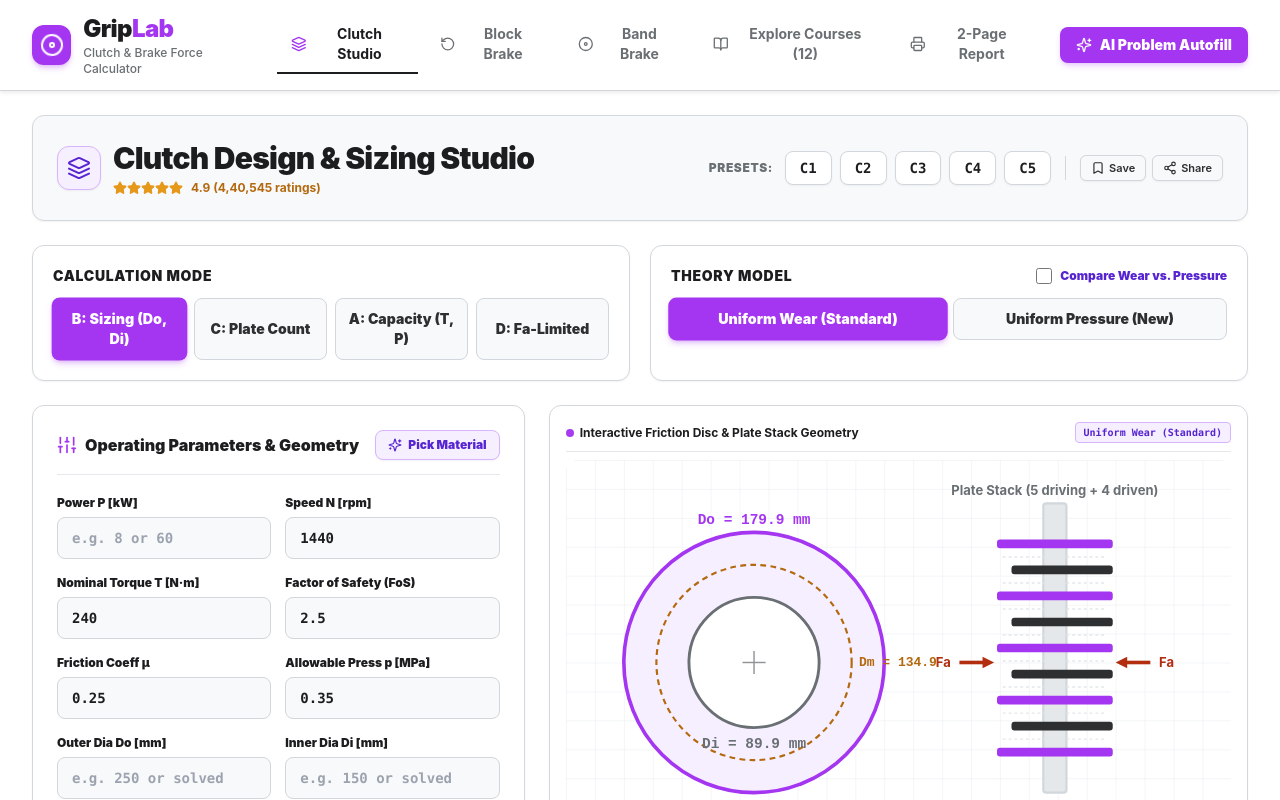
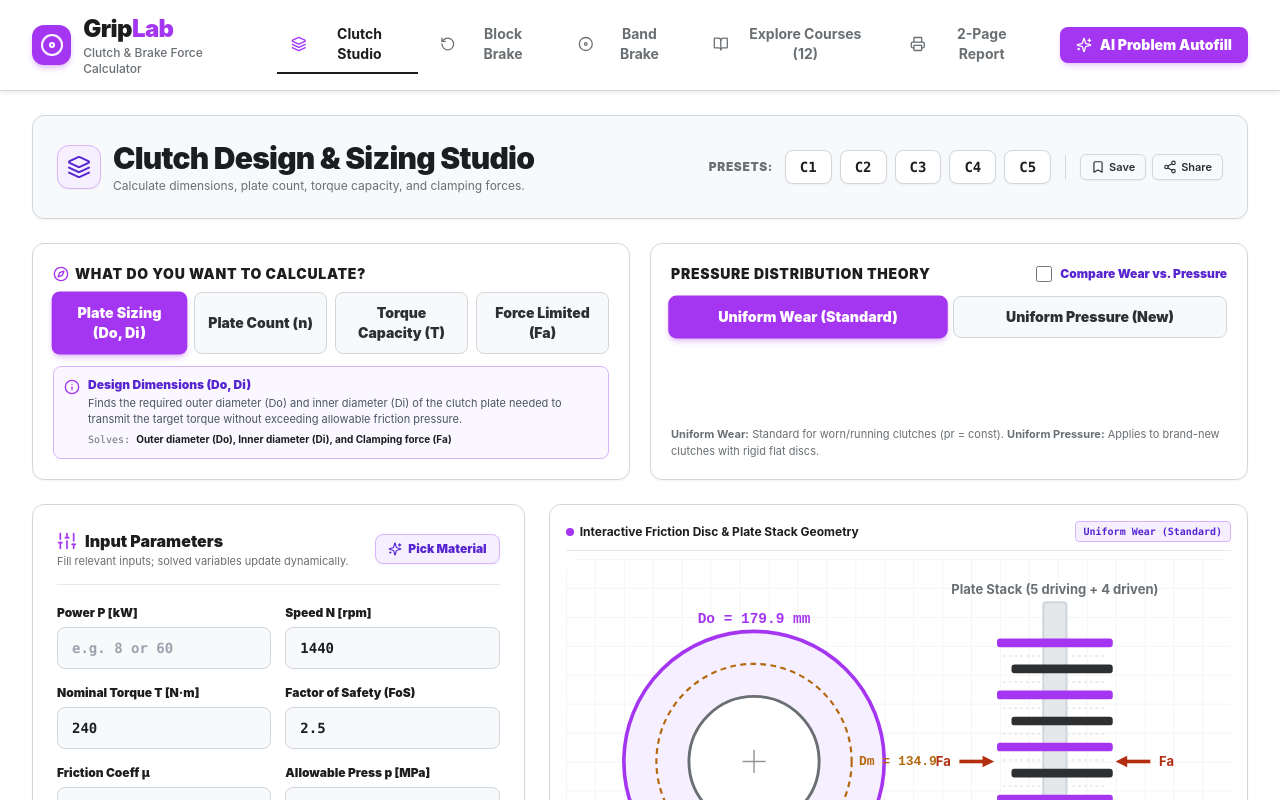
Before and after one commit to ahmed-ruhel/dmecluthbot, a Next.js app: page / in a window 1280 px wide. Shown: the top 800 px of the page. Built offline with nearby package versions, Linux system fonts and the light colour scheme.

Commit message:
feat(clutch): clarify calculation modes with descriptive titles and explanation cards

```diff
--- a/components/clutch/ClutchStudio.tsx
+++ b/components/clutch/ClutchStudio.tsx
@@ -15,7 +15,8 @@ import {
   CheckCircle2,
   Sliders,
   Scale,
-  Star,
+  Compass,
+  Info,
 } from "lucide-react";
 
 interface ClutchStudioProps {
@@ -217,9 +218,37 @@ export const ClutchStudio: React.FC<ClutchStudioProps> = ({ triggerPreset }) =>
 
   const s = result.success && result.summary ? result.summary : null;
 
+  // Calculation mode descriptions
+  const modeDescriptions: Record<ClutchSolveMode, { title: string; desc: string; inputsHighlight: string; solves: string }> = {
+    sizing: {
+      title: "Design Dimensions (Do, Di)",
+      desc: "Finds the required outer diameter (Do) and inner diameter (Di) of the clutch plate needed to transmit the target torque without exceeding allowable friction pressure.",
+      inputsHighlight: "Power/Torque, Diameter ratio (Di/Do), and Allowable pressure",
+      solves: "Outer diameter (Do), Inner diameter (Di), and Clamping force (Fa)",
+    },
+    plate_count: {
+      title: "Find Required Plates (n1, n2)",
+      desc: "For fixed clutch dimensions (Do, Di), computes how many friction pairs (n') and discs (n1 driving + n2 driven) are required to safely handle the torque.",
+      inputsHighlight: "Fixed Outer/Inner diameters and Target torque",
+      solves: "Active friction pairs (n') rounded to standard discs, and actual required clamping force",
+    },
+    capacity: {
+      title: "Torque & Power Capacity",
+      desc: "Calculates the maximum torque (T) and power (P) that an existing clutch of known dimensions and plate count can transmit.",
+      inputsHighlight: "Known Do, Di, number of plates, and friction coefficient",
+      solves: "Maximum transmissible Torque T [N·m] and Power P [kW]",
+    },
+    force_limited: {
+      title: "Spring Force Limited",
+      desc: "When the maximum axial clamping force (Fa) is constrained by human effort or spring capacity, calculates the plate count and working pressures.",
+      inputsHighlight: "Maximum axial spring limit [N] and Outer diameter",
+      solves: "Required friction pairs (n') and resulting working surface pressure",
+    },
+  };
+
   return (
     <div className="space-y-6 animate-fade-in-scale">
-      {/* Udemy Course Header Banner */}
+      {/* Header Banner */}
       <div className="flex flex-col lg:flex-row lg:items-center justify-between gap-4 rounded-xl border border-[#d1d7dc] bg-[#f7f9fa] p-6 shadow-sm transition-all hover:border-[#1c1d1f]/40 hover:shadow-md">
         <div>
           <div className="flex items-center space-x-3">
@@ -227,19 +256,12 @@ export const ClutchStudio: React.FC<ClutchStudioProps> = ({ triggerPreset }) =>
               <Layers className="h-6 w-6" />
             </span>
             <div>
-              <div className="flex items-center space-x-3">
               <h1 className="text-2xl sm:text-3xl font-black tracking-tight text-[#1c1d1f]">
                 Clutch Design &amp; Sizing Studio
               </h1>
-              </div>
-              <div className="flex items-center space-x-2 text-xs text-[#6a6f73] mt-1">
-                <div className="flex items-center text-[#e59819]">
-                  {Array.from({ length: 5 }).map((_, i) => (
-                    <Star key={i} className="h-3.5 w-3.5 fill-current" />
-                  ))}
-                </div>
-                <span className="font-bold text-[#b4690e]">4.9 (4,40,545 ratings)</span>
-              </div>
+              <p className="text-xs text-[#6a6f73] mt-0.5">
+                Calculate dimensions, plate count, torque capacity, and clamping forces.
+              </p>
             </div>
           </div>
         </div>
@@ -269,17 +291,20 @@ export const ClutchStudio: React.FC<ClutchStudioProps> = ({ triggerPreset }) =>
 
       {/* Control Bar: Mode & Theory Switchers */}
       <div className="grid grid-cols-1 md:grid-cols-2 gap-5">
-        {/* Mode Selector */}
+        {/* Mode Selector with Clear Visual Clarification */}
         <div className="rounded-xl border border-[#d1d7dc] bg-white p-5 shadow-sm transition-all hover:border-[#1c1d1f]/40">
-          <label className="text-xs sm:text-sm font-black uppercase tracking-wider text-[#1c1d1f] mb-3 block">
-            Calculation Mode
+          <div className="flex items-center justify-between mb-2">
+            <label className="text-xs sm:text-sm font-black uppercase tracking-wider text-[#1c1d1f] flex items-center space-x-1.5">
+              <Compass className="h-4 w-4 text-[#a435f0]" />
+              <span>What do you want to calculate?</span>
             </label>
-          <div className="grid grid-cols-2 sm:grid-cols-4 gap-2">
+          </div>
+          <div className="grid grid-cols-2 sm:grid-cols-4 gap-2 mb-3">
             {[
-              { id: "sizing", label: "B: Sizing (Do, Di)" },
-              { id: "plate_count", label: "C: Plate Count" },
-              { id: "capacity", label: "A: Capacity (T, P)" },
-              { id: "force_limited", label: "D: Fa-Limited" },
+              { id: "sizing", label: "Plate Sizing (Do, Di)" },
+              { id: "plate_count", label: "Plate Count (n)" },
+              { id: "capacity", label: "Torque Capacity (T)" },
+              { id: "force_limited", label: "Force Limited (Fa)" },
             ].map((m) => (
               <button
                 key={m.id}
@@ -294,13 +319,26 @@ export const ClutchStudio: React.FC<ClutchStudioProps> = ({ triggerPreset }) =>
               </button>
             ))}
           </div>
+
+          {/* Mode Explanatory Card */}
+          <div className="bg-[#f6efff]/50 border border-[#d8b4fe] rounded-lg p-2.5 text-xs text-[#2d2f31] flex items-start space-x-2">
+            <Info className="h-4 w-4 text-[#a435f0] shrink-0 mt-0.5" />
+            <div>
+              <p className="font-black text-[#5624d0]">{modeDescriptions[mode].title}</p>
+              <p className="text-[11px] text-[#4b5563] mt-0.5">{modeDescriptions[mode].desc}</p>
+              <div className="mt-1 flex flex-wrap gap-2 text-[10px] font-mono">
+                <span className="text-[#6a6f73]">Solves: <strong className="text-[#1c1d1f] font-sans">{modeDescriptions[mode].solves}</strong></span>
+              </div>
+            </div>
+          </div>
         </div>
 
         {/* Theory Selector */}
-        <div className="rounded-xl border border-[#d1d7dc] bg-white p-5 shadow-sm transition-all hover:border-[#1c1d1f]/40">
+        <div className="rounded-xl border border-[#d1d7dc] bg-white p-5 shadow-sm transition-all hover:border-[#1c1d1f]/40 flex flex-col justify-between">
+          <div>
             <div className="flex items-center justify-between mb-3">
               <label className="text-xs sm:text-sm font-black uppercase tracking-wider text-[#1c1d1f]">
-              Theory Model
+                Pressure Distribution Theory
               </label>
               <label className="flex items-center space-x-2 text-xs font-bold text-[#1c1d1f] cursor-pointer">
                 <input
@@ -335,6 +373,10 @@ export const ClutchStudio: React.FC<ClutchStudioProps> = ({ triggerPreset }) =>
               </button>
             </div>
           </div>
+          <p className="text-[11px] text-[#6a6f73] mt-2">
+            <strong>Uniform Wear:</strong> Standard for worn/running clutches (pr = const). <strong>Uniform Pressure:</strong> Applies to brand-new clutches with rigid flat discs.
+          </p>
+        </div>
       </div>
 
       {/* Main Studio Grid: Inputs (Left) and Interactive Diagram / Results (Right) */}
@@ -343,10 +385,13 @@ export const ClutchStudio: React.FC<ClutchStudioProps> = ({ triggerPreset }) =>
         <div className="lg:col-span-5 space-y-5">
           <div className="rounded-xl border border-[#d1d7dc] bg-white p-6 shadow-sm space-y-5 transition-all hover:border-[#1c1d1f]/40 hover:shadow-md">
             <div className="flex items-center justify-between border-b border-[#e4e8eb] pb-3.5">
+              <div>
                 <h3 className="text-sm sm:text-base font-black text-[#1c1d1f] flex items-center space-x-2">
                   <Sliders className="h-5 w-5 text-[#a435f0]" />
-                <span>Operating Parameters &amp; Geometry</span>
+                  <span>Input Parameters</span>
                 </h3>
+                <p className="text-[11px] text-[#6a6f73]">Fill relevant inputs; solved variables update dynamically.</p>
+              </div>
               <button
                 onClick={() => setIsMaterialModalOpen(true)}
                 className="flex items-center space-x-1.5 rounded-lg bg-[#f6efff] border border-[#d8b4fe] px-3 py-1.5 text-xs font-black text-[#5624d0] hover:bg-[#a435f0] hover:text-white hover:-translate-y-0.5 active:scale-95 transition-all duration-200 shadow-sm"
@@ -435,7 +480,7 @@ export const ClutchStudio: React.FC<ClutchStudioProps> = ({ triggerPreset }) =>
                   <label className="text-[#1c1d1f] font-black text-xs block mb-1.5">Outer Dia Do [mm]</label>
                   <input
                     type="text"
-                    placeholder="e.g. 250 or solved"
+                    placeholder={mode === "sizing" ? "Solved automatically" : "e.g. 250"}
                     value={inputs.diaOuterMm}
                     onChange={(e) => handleInputChange("diaOuterMm", e.target.value)}
                     className="w-full rounded-lg border border-[#d1d7dc] bg-[#f7f9fa] px-3.5 py-2.5 text-[#1c1d1f] font-mono text-sm font-bold placeholder-[#9ca3af] focus:border-[#a435f0] focus:ring-2 focus:ring-[#a435f0]/20 focus:outline-none transition-all"
@@ -445,7 +490,7 @@ export const ClutchStudio: React.FC<ClutchStudioProps> = ({ triggerPreset }) =>
                   <label className="text-[#1c1d1f] font-black text-xs block mb-1.5">Inner Dia Di [mm]</label>
                   <input
                     type="text"
-                    placeholder="e.g. 150 or solved"
+                    placeholder={mode === "sizing" ? "Solved automatically" : "e.g. 150"}
                     value={inputs.diaInnerMm}
                     onChange={(e) => handleInputChange("diaInnerMm", e.target.value)}
                     className="w-full rounded-lg border border-[#d1d7dc] bg-[#f7f9fa] px-3.5 py-2.5 text-[#1c1d1f] font-mono text-sm font-bold placeholder-[#9ca3af] focus:border-[#a435f0] focus:ring-2 focus:ring-[#a435f0]/20 focus:outline-none transition-all"
@@ -518,7 +563,7 @@ export const ClutchStudio: React.FC<ClutchStudioProps> = ({ triggerPreset }) =>
             </div>
           </div>
 
-          {/* Quick Summary Results Badges (Udemy Style Cards with Lift Animations) */}
+          {/* Quick Summary Results Badges */}
           {result.success && result.summary && (
             <div className="grid grid-cols-2 gap-3.5">
               <div className="rounded-xl border border-[#d1d7dc] bg-white p-4 text-center shadow-sm hover:border-[#a435f0] hover:-translate-y-1 hover:shadow-md transition-all duration-200">
@@ -569,8 +614,9 @@ export const ClutchStudio: React.FC<ClutchStudioProps> = ({ triggerPreset }) =>
 
         {/* Right Column: Visualizations & KaTeX Step Workings (7 cols) */}
         <div className="lg:col-span-7 space-y-6">
-          {/* Interactive SVG Diagram */}
+          {/* Interactive SVG Diagram with Explanation */}
           {result.success && result.summary && (
+            <div className="space-y-2">
               <ClutchDiagramSvg
                 Do={result.summary.diaOuterMm}
                 Di={result.summary.diaInnerMm}
@@ -581,6 +627,10 @@ export const ClutchStudio: React.FC<ClutchStudioProps> = ({ triggerPreset }) =>
                 Fa={result.summary.actualAxialForceN || result.summary.axialForceN}
                 theory={theory}
               />
+              <p className="text-[11px] text-[#6a6f73] px-1">
+                <strong>Diagram Guide:</strong> Left side displays the friction disc contact ring (outer diameter Do, inner hole Di, and mean effective diameter Dm). Right side depicts the disc pack stack ({result.summary.numDrivingDiscs} purple driving discs keyed to input shaft, interleaved with {result.summary.numDrivenDiscs} dark driven discs) clamped by axial force Fa.
+              </p>
+            </div>
           )}
 
           {/* Side-by-Side Comparison Card if toggled */}
@@ -695,7 +745,7 @@ export const ClutchStudio: React.FC<ClutchStudioProps> = ({ triggerPreset }) =>
                     <span>Deterministic Mathematical Derivations</span>
                   </h3>
                   <p className="text-xs font-semibold text-[#6a6f73]">
-                    Step-by-step analytical equations and substitutions.
+                    Step-by-step analytical equations and substitutions for {modeDescriptions[mode].title}.
                   </p>
                 </div>
               </div>
```
Lines whose indentation alone changed are shown as unchanged.
